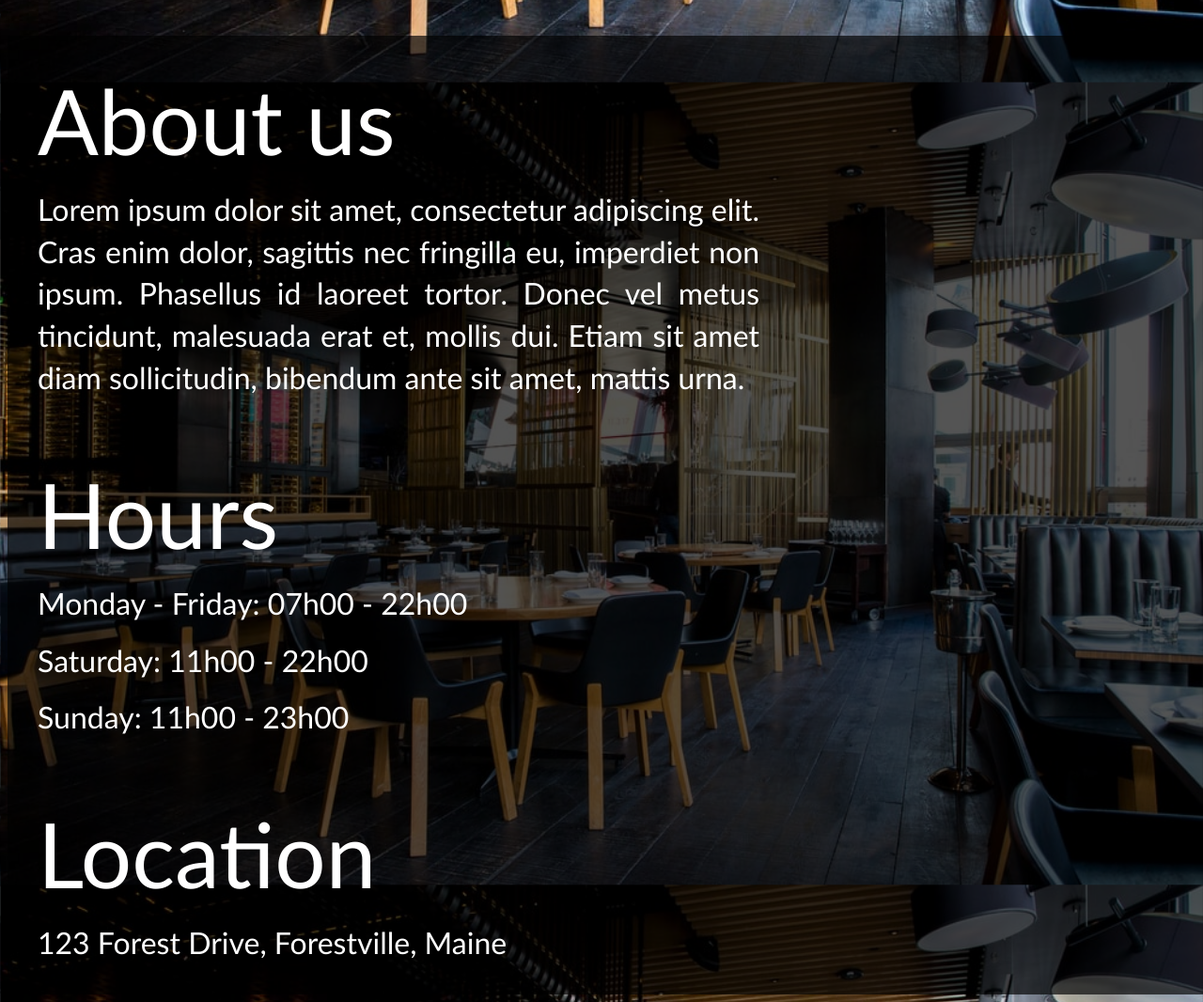
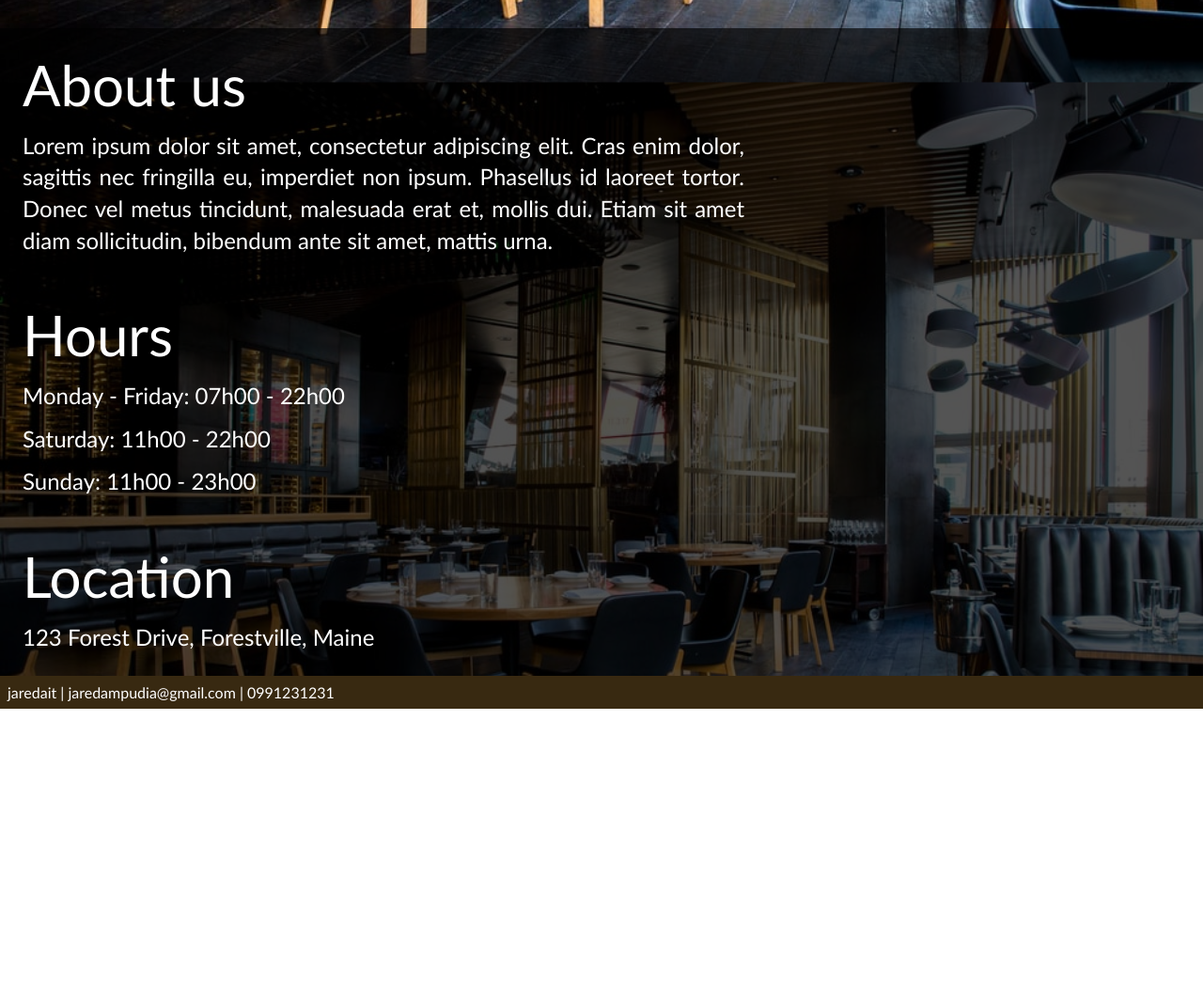
Before and after one commit to jaredait/restaurant, a website built with webpack: page dist/index.html in a window 1280 px wide. Shown: the part 1620-2686 px from the top of the page at 94% size. After the commit the page ends 2374 px from the top, so only its background shows below. Built offline with nearby package versions, Linux system fonts and the light colour scheme.

Commit message:
add footer to the landing page

```diff
--- a/src/page-load.js
+++ b/src/page-load.js
@@ -115,12 +115,39 @@ const loadInfo = () => {
     document.body.appendChild(divContainer);
 }
 
+const loadFooter = () => {
+    const footer = document.createElement('footer');
+    const author = 'jaredait';
+    const email = 'jaredampudia@gmail.com';
+    const phone = '0991231231';
+
+    /*
+    const pAuthor = document.createElement('p');
+    pAuthor.textContent = author;
+
+    const aEmail = document.createElement('a');
+    aEmail.textContent = email;
+    aEmail.setAttribute('href', `mailto:${email}`);
+    aEmail.classList.add('a-links');
+
+    const pPhone = document.createElement('p');
+    pPhone.textContent = phone;
+
+    footer.append(pAuthor, aEmail, pPhone);
+    */
+    footer.textContent = `${author} | ${email} | ${phone}`;
+    footer.classList.add('footer-container');
+
+    document.body.appendChild(footer);
+}
+
 // loader
 const driverCode = () => {
     loadLandingImg();
     document.body.appendChild(loadMenuBar());
     loadTitle();
     loadInfo();
+    loadFooter();
 }
 
 export {
--- a/src/style.css
+++ b/src/style.css
@@ -2,8 +2,10 @@
     --main-font: 'Trebuchet MS';
 }
 
-body{
+body, html{
     overflow-x: hidden;
+    margin: 0;
+    padding: 0;
 }
 
 .main-image {
@@ -68,7 +70,7 @@ body{
 
 .info-style {
     margin: 1em;
-    font-size: 2em;
+    font-size: 1.5em;
     font-family: var(--main-font);
     color: white;
     font-weight: 400;
@@ -79,7 +81,7 @@ body{
 
 .info-style-title {
     width: max-content;
-    font-size: 3em;
+    font-size: 2.5em;
     margin: 0;
 }
 
@@ -88,3 +90,25 @@ body{
     line-height: 1.4em;
     text-align: justify;
 }
+
+/* footer style */
+.footer-container{
+    display: flex;
+    flex-direction: row;
+    position:relative;
+    margin: 0;
+    padding: 0.5em;
+    left: 0px;
+    bottom: 0px;
+    background-color: rgb(56, 41, 17);
+    font-family: var(--main-font);
+    font-size: 1em;
+    color: #fff;
+    justify-content: left;
+}
+
+.a-links{
+    margin: auto 0 auto 0;
+    text-decoration: none;
+    color: #fff;
+}
```
